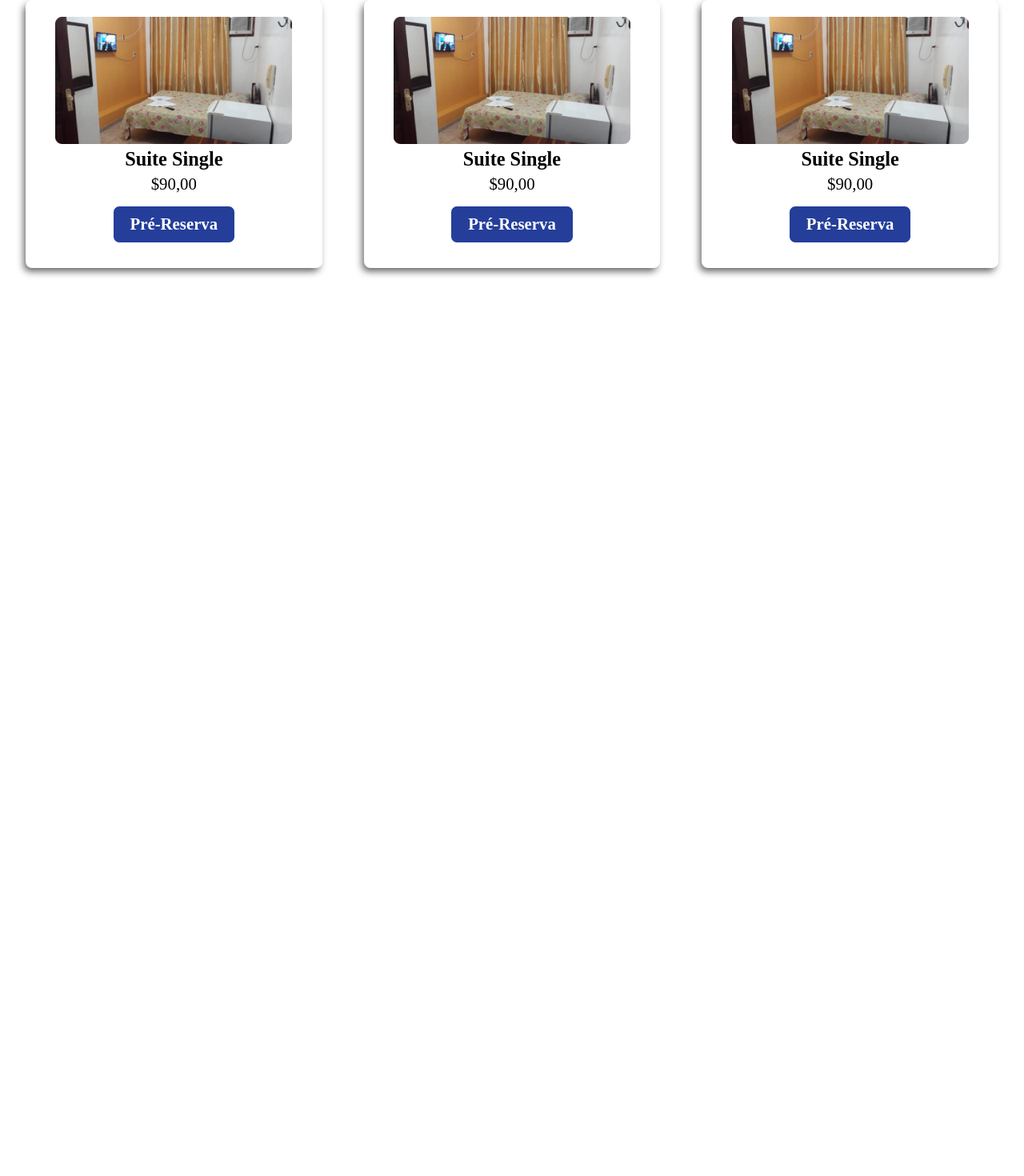
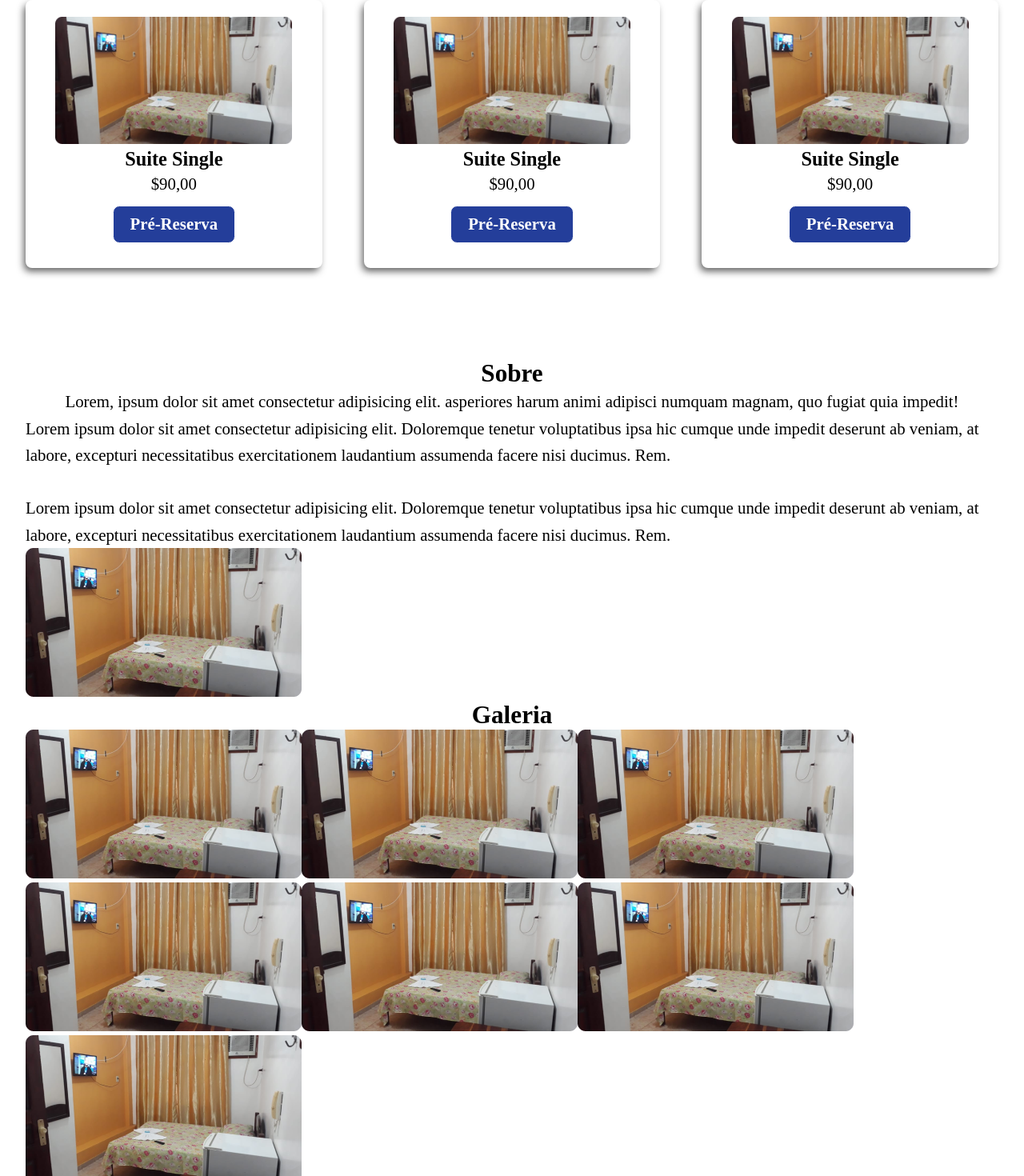
Before and after one commit to lumamontes/hotel, a React (Create React App) app: page / in a window 1280 px wide. Shown: the part 1257-2727 px from the top of the page at 80% size. Before the commit the page ends 1706 px from the top, so only its background shows below. Built offline with nearby package versions, Linux system fonts and the light colour scheme.

Commit message:
iniciado estrutura de sessao sobre, galeria e footer

```diff
--- a/src/pages/Landing/index.js
+++ b/src/pages/Landing/index.js
@@ -3,7 +3,8 @@ import './style.css';
 import Header from '../../assets/Components/Header'
 import CamCard from '../../assets/Components/ComCard';
 import RoomCard from '../../assets/Components/RoomCard'
-import ImgRoom from '../../assets/images/room.png'
+import Footer from '../../assets/Components/Footer';
+import ImgRoom from '../../assets/images/room.png';
 
 function Landing() {
     return (
@@ -26,8 +27,8 @@ function Landing() {
             </div>
 
             <div className="room-content container">
-                 <h2 className="title"> Quartos</h2>
-                 <div className="room-cards">
+                <h2 className="title"> Quartos</h2>
+                <div className="room-cards">
                     <RoomCard image={ImgRoom} roomName="Suite Single" roomCost="$90,00"></RoomCard>
                     <RoomCard image={ImgRoom} roomName="Suite Single" roomCost="$90,00"></RoomCard>
                     <RoomCard image={ImgRoom} roomName="Suite Single" roomCost="$90,00"> </RoomCard>
@@ -35,6 +36,36 @@ function Landing() {
 
             </div>
 
+            <div className="about-container container">
+                <h2 className="title">Sobre</h2>
+
+                <div className="about-intro">
+                    <p>Lorem, ipsum dolor sit amet consectetur adipisicing elit. asperiores harum animi adipisci numquam magnam, quo fugiat quia impedit!</p>
+                </div>
+
+                <div className="about-info" >
+                    <p> Lorem ipsum dolor sit amet consectetur adipisicing elit. Doloremque tenetur voluptatibus ipsa hic cumque unde impedit deserunt ab veniam, at labore, excepturi necessitatibus exercitationem laudantium assumenda facere nisi ducimus. Rem. <br></br>
+                    <br></br>
+                     Lorem ipsum dolor sit amet consectetur adipisicing elit. Doloremque tenetur voluptatibus ipsa hic cumque unde impedit deserunt ab veniam, at labore, excepturi necessitatibus exercitationem laudantium assumenda facere nisi ducimus. Rem.</p>
+
+                    <img src={ImgRoom} alt="Imagem Quarto"/>
+                </div>
+            </div>
+
+            <div className="gallery container">
+                <h2 className="title">Galeria</h2>
+                <figure>
+                    <img src={ImgRoom} alt="Imagem Quarto"/>
+                    <img src={ImgRoom} alt="Imagem Quarto"/>
+                    <img src={ImgRoom} alt="Imagem Quarto"/>
+                    <img src={ImgRoom} alt="Imagem Quarto"/>
+                    <img src={ImgRoom} alt="Imagem Quarto"/>
+                    <img src={ImgRoom} alt="Imagem Quarto"/>
+                    <img src={ImgRoom} alt="Imagem Quarto"/>
+                </figure>
+            </div>
+
+            <Footer></Footer>
         </section>
     )
 }
```
